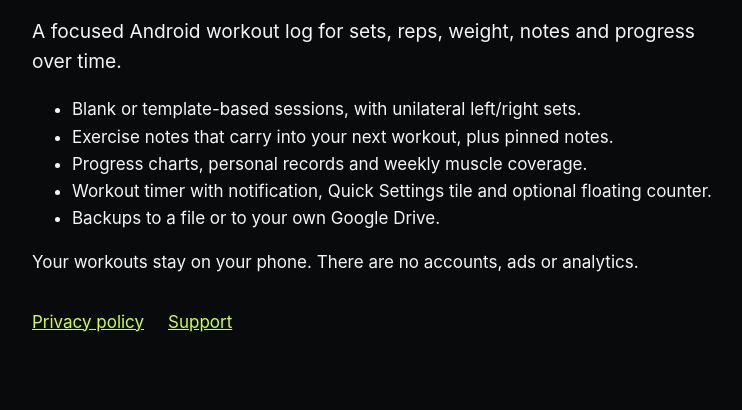
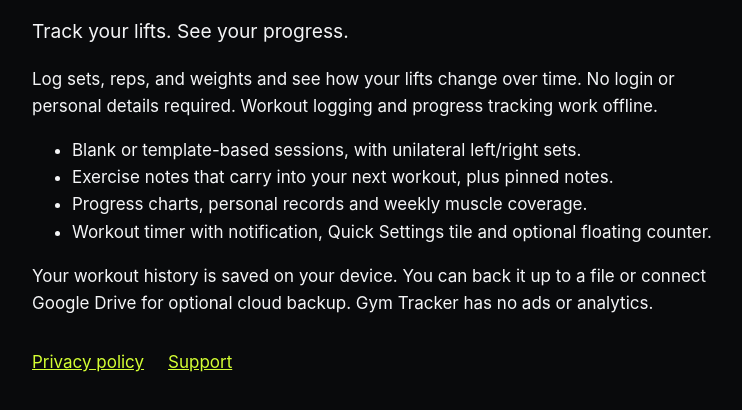
Before and after one commit to francescolofranco-dev/gym-tracker, a plain HTML site: page index.html in a window 1280 px wide. Shown: the part 226-636 px from the top of the page, without its empty margins (268-1010 px from the left). Drawn offline with Linux system fonts and the light colour scheme.

Commit message:
Highlight offline workout tracking on the website

```diff
--- a/index.html
+++ b/index.html
@@ -3,6 +3,7 @@
 <head>
   <meta charset="utf-8">
   <meta name="viewport" content="width=device-width, initial-scale=1">
+  <meta name="description" content="Track your lifts and see your progress with Gym Tracker for Android. Works offline. No login or personal details required.">
   <meta name="google-site-verification" content="DVd-oiWpuQWe_aMOJecCF5pTGDHYncMAC5gAuzsLzv0" />
   <title>Gym Tracker</title>
   <link rel="icon" href="icon-512.png">
@@ -12,15 +13,15 @@
   <main>
     <img class="logo" src="icon-512.png" alt="Gym Tracker logo" width="96" height="96">
     <h1>Gym Tracker</h1>
-    <p class="lead">A focused Android workout log for sets, reps, weight, notes and progress over time.</p>
+    <p class="lead">Track your lifts. See your progress.</p>
+    <p>Log sets, reps, and weights and see how your lifts change over time. No login or personal details required. Workout logging and progress tracking work offline.</p>
     <ul>
       <li>Blank or template-based sessions, with unilateral left/right sets.</li>
       <li>Exercise notes that carry into your next workout, plus pinned notes.</li>
       <li>Progress charts, personal records and weekly muscle coverage.</li>
       <li>Workout timer with notification, Quick Settings tile and optional floating counter.</li>
-      <li>Backups to a file or to your own Google Drive.</li>
     </ul>
-    <p>Your workouts stay on your phone. There are no accounts, ads or analytics.</p>
+    <p>Your workout history is saved on your device. You can back it up to a file or connect Google Drive for optional cloud backup. Gym Tracker has no ads or analytics.</p>
     <nav>
       <a href="privacy.html">Privacy policy</a>
       <a href="https://github.com/francescolofranco-dev/gym-tracker/issues">Support</a>
```
